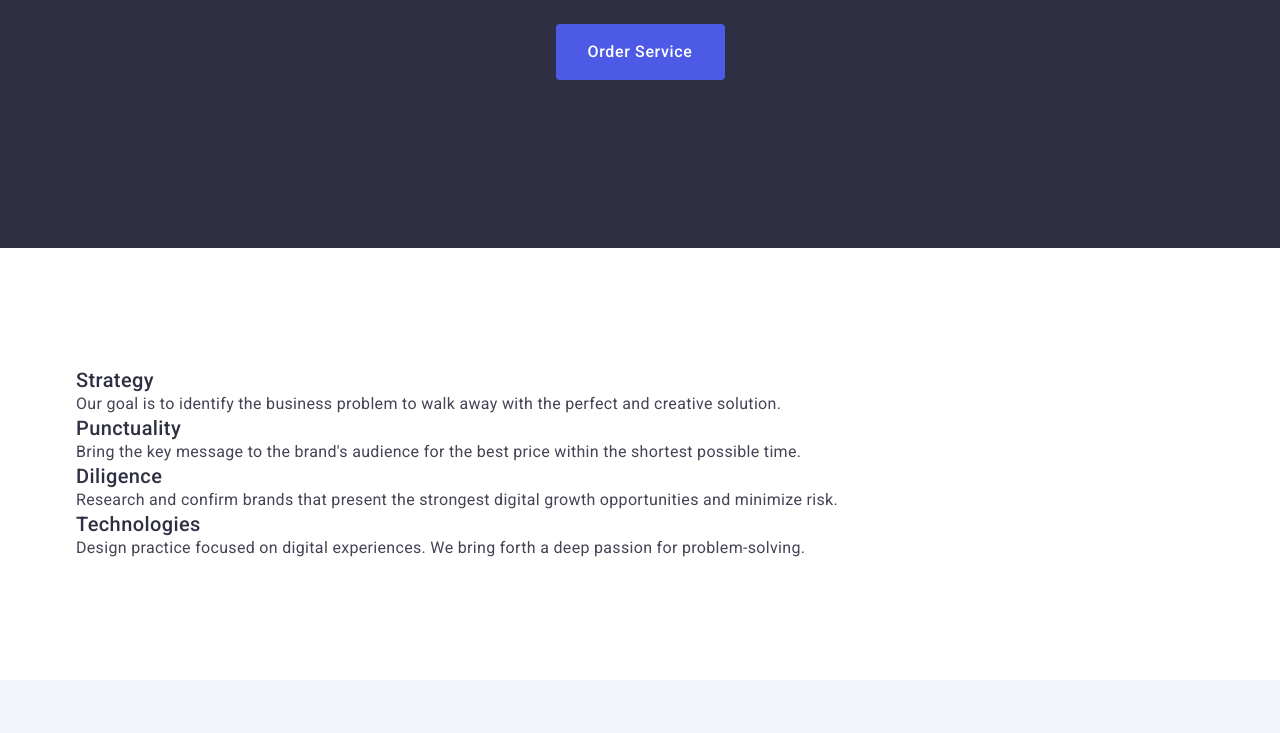
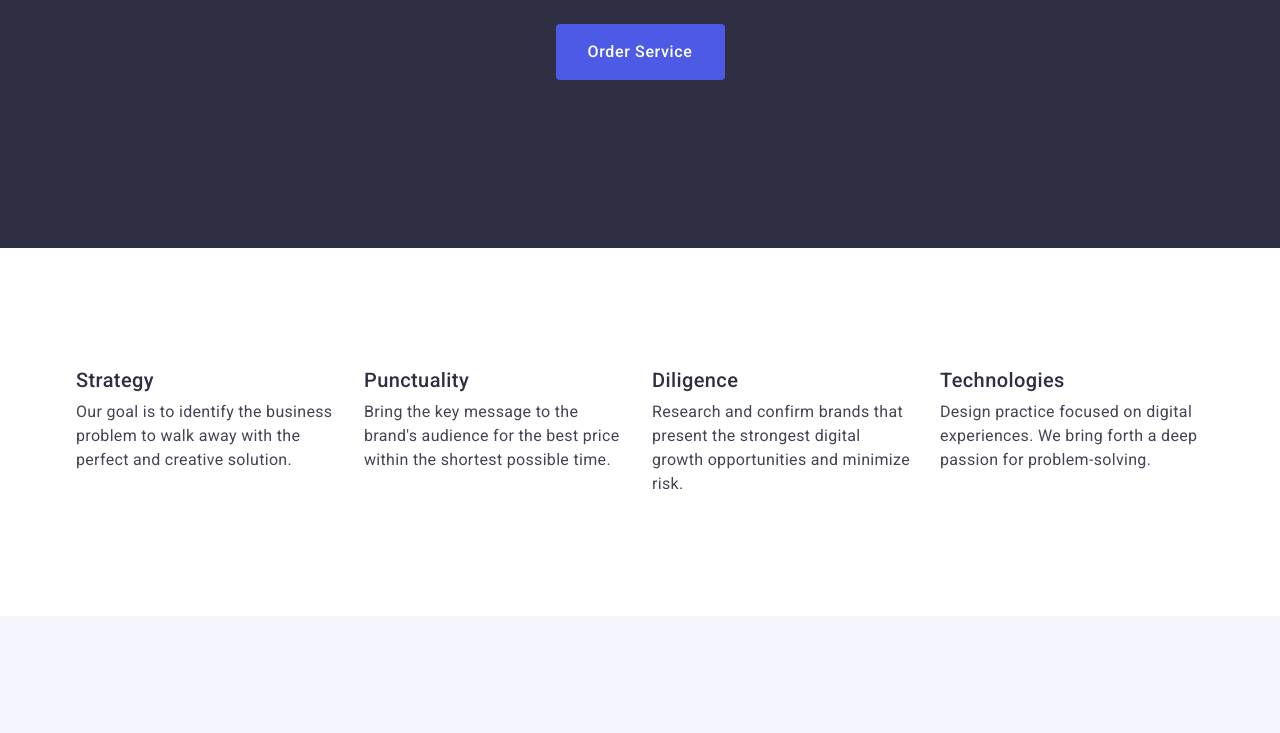
Before and after one commit to YuriiMakoveichuk/goit-markup-hw-03, a plain HTML site: page index.html in a window 1280 px wide. Shown: the part 337-1070 px from the top of the page. Drawn offline with nearby package versions, Linux system fonts and the light colour scheme.

Commit message:
modifi index and css

```diff
--- a/css/style.css
+++ b/css/style.css
@@ -159,6 +159,21 @@ img {
     letter-spacing: 0.02em;
 }
 
+/* Our advantages */
+
+.advantages-list {
+    display: flex;
+    gap: 24px;
+}
+
+.advantages-item {
+   width: calc((100% - 72px) / 4);
+}
+
+.advantages-title {
+    padding-bottom: 8px;
+}
+
 /* Team */
 
 .section-team {
--- a/index.html
+++ b/index.html
@@ -68,30 +68,30 @@
       <section class="section">
         <div class="container">
           <h2 class="section-title" hidden>Our advantages</h2>
-          <ul>
-            <li>
-              <h3 class="section-title-list">Strategy</h3>
+          <ul class="advantages-list">
+            <li class="advantages-item">
+              <h3 class="section-title-list advantages-title">Strategy</h3>
               <p class="section-text">
                 Our goal is to identify the business problem to walk away with
                 the perfect and creative solution.
               </p>
             </li>
-            <li>
-              <h3 class="section-title-list">Punctuality</h3>
+            <li class="advantages-item">
+              <h3 class="section-title-list advantages-title">Punctuality</h3>
               <p class="section-text">
                 Bring the key message to the brand's audience for the best price
                 within the shortest possible time.
               </p>
             </li>
-            <li>
-              <h3 class="section-title-list">Diligence</h3>
+            <li class="advantages-item">
+              <h3 class="section-title-list advantages-title">Diligence</h3>
               <p class="section-text">
                 Research and confirm brands that present the strongest digital
                 growth opportunities and minimize risk.
               </p>
             </li>
-            <li>
-              <h3 class="section-title-list">Technologies</h3>
+            <li class="advantages-item">
+              <h3 class="section-title-list advantages-title">Technologies</h3>
               <p class="section-text">
                 Design practice focused on digital experiences. We bring forth a
                 deep passion for problem-solving.
```
